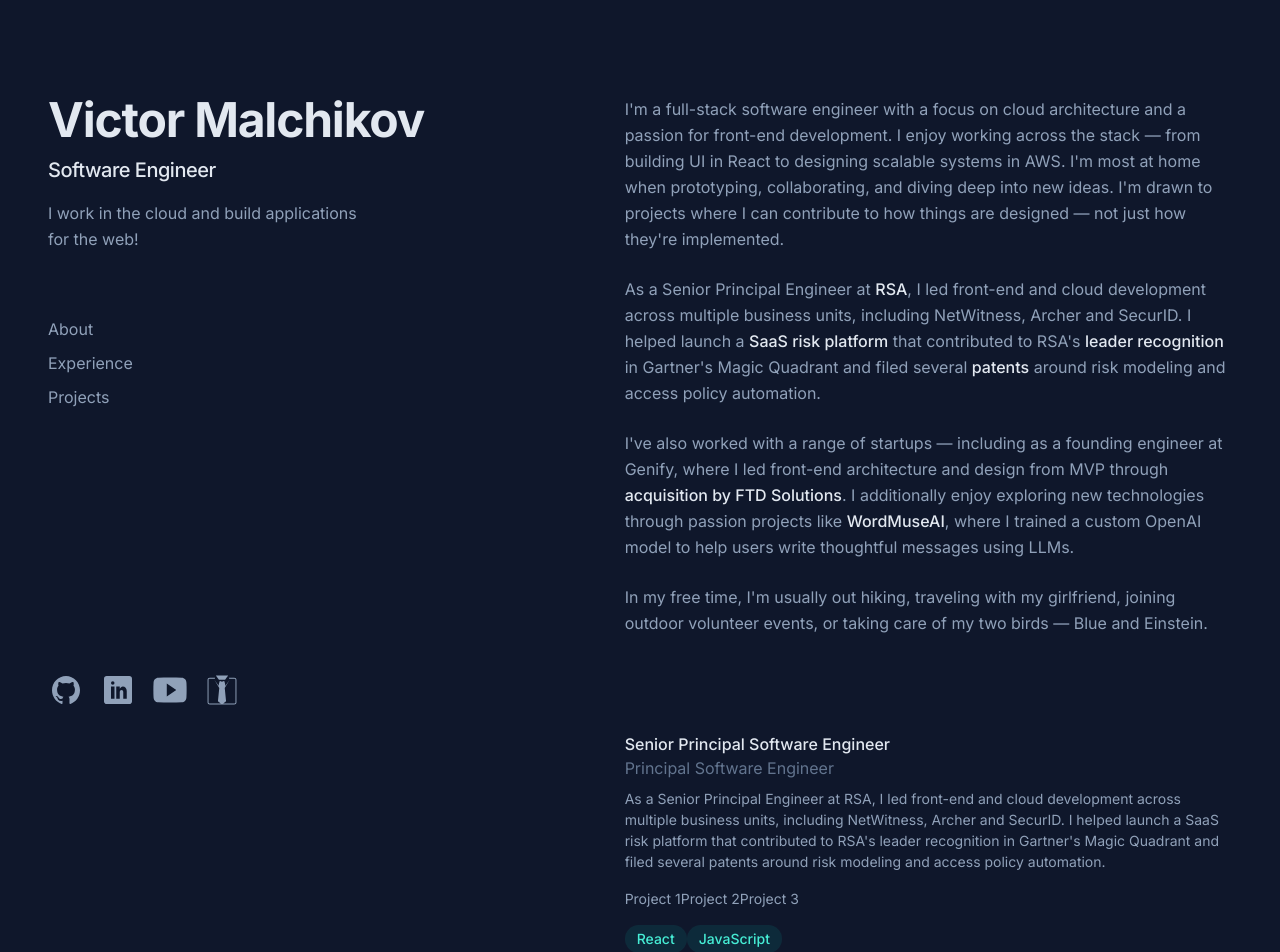
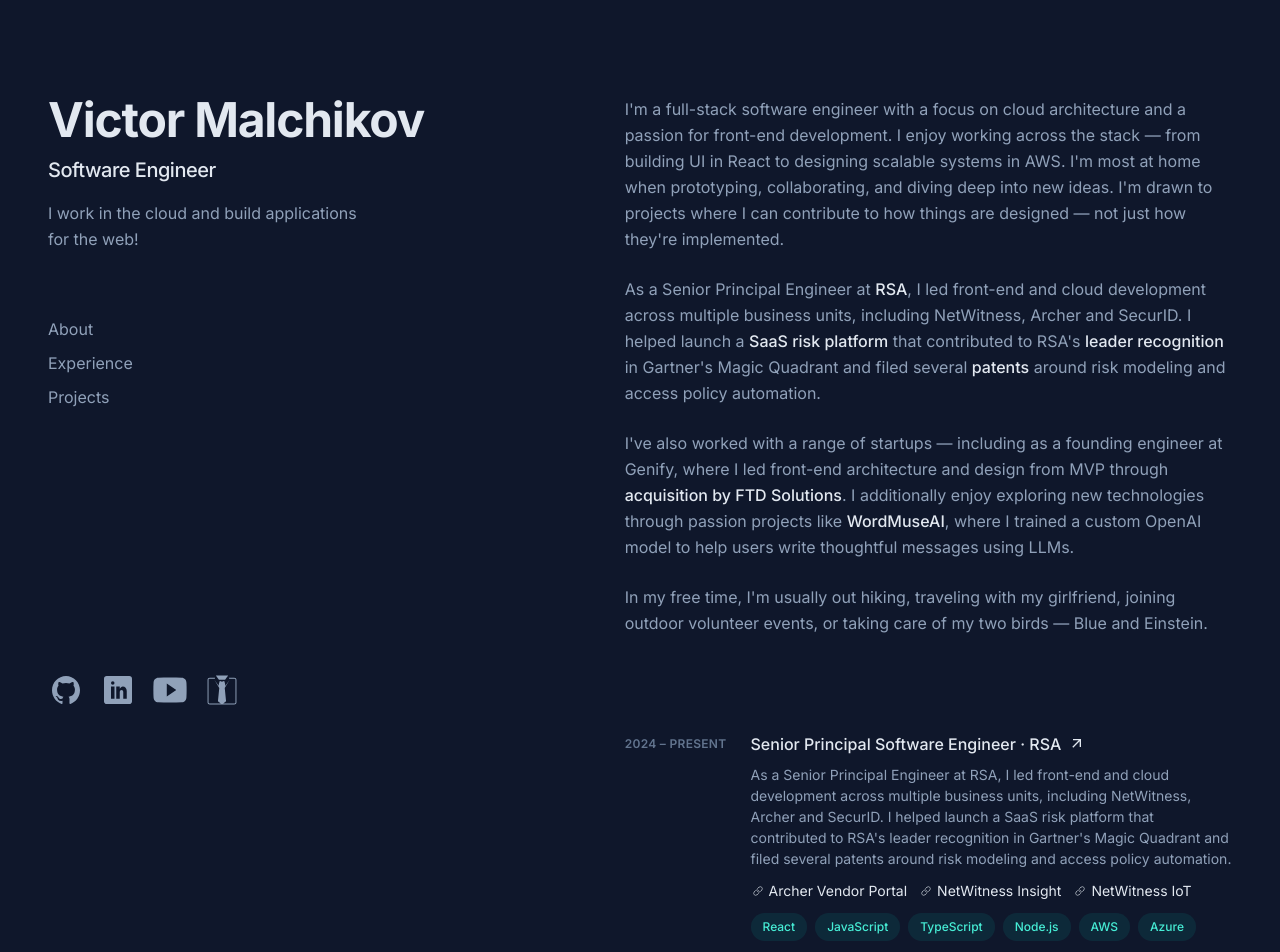
Before and after one commit to vmalchik/portfolio, a Next.js app: page / in a window 1280 px wide. Shown: the top 952 px of the page. Built offline with nearby package versions, Linux system fonts and the light colour scheme.

Commit message:
highlight work experience card and ux improvements, semantic html fixes for lists

```diff
--- a/src/app/(home)/layout.tsx
+++ b/src/app/(home)/layout.tsx
@@ -32,9 +32,7 @@
         </div>
       </div>
 
-      <main className="lg:w-[52%] overflow-y-auto pt-24 lg:py-24">
-        {children}
-      </main>
+      <main className="lg:w-[52%] pt-24 lg:py-24">{children}</main>
     </div>
   );
 }
--- a/src/components/common/badge.tsx
+++ b/src/components/common/badge.tsx
@@ -2,7 +2,7 @@
 
 export const Badge = ({ children }: { children: ReactNode }) => {
   return (
-    <span className="inline-block text-sm font-medium leading-5 bg-teal-400/10 text-teal-300 py-1 px-3 rounded-full">
+    <span className="inline-block text-xs font-medium leading-5 bg-teal-400/10 text-teal-300 py-1 px-3 rounded-full">
       {children}
     </span>
   );
--- a/src/components/common/fancy-link.tsx
+++ b/src/components/common/fancy-link.tsx
@@ -1,18 +1,28 @@
+import { cn } from "@/lib/utils/cn";
 import Link from "next/link";
 import type { ComponentProps } from "react";
 
-type FancyLinkProps = ComponentProps<typeof Link>;
+type FancyLinkProps = ComponentProps<typeof Link> & {
+  highlightOnGroupHover?: boolean;
+};
 
 export const FancyLink = ({
   children,
   className = "",
+  highlightOnGroupHover = false,
   ...props
 }: FancyLinkProps) => {
   return (
     <Link
       target="_blank"
       rel="noopener noreferrer"
-      className={`text-slate-200 hover:text-teal-300 font-medium transition-colors duration-50 ease-in-out ${className}`}
+      className={cn(
+        "text-slate-200 font-medium transition",
+        highlightOnGroupHover
+          ? "group-hover:text-teal-300"
+          : "hover:text-teal-300",
+        className
+      )}
       {...props}
     >
       {children}
--- /dev/null
+++ b/src/components/common/icons/arrow-out.tsx
@@ -0,0 +1,20 @@
+import { SVGProps } from "react";
+
+export function ArrowOutIcon(props: SVGProps<SVGSVGElement>) {
+  return (
+    <svg
+      xmlns="http://www.w3.org/2000/svg"
+      viewBox="0 0 24 24"
+      width="1em"
+      height="1em"
+      {...props}
+    >
+      <path
+        fill="currentColor"
+        d="M6 6v2h8.59L5 17.59L6.41 19L16 9.41V18h2V6z"
+      ></path>
+    </svg>
+  );
+}
+
+export default ArrowOutIcon;
--- /dev/null
+++ b/src/components/common/icons/link.tsx
@@ -0,0 +1,23 @@
+import { SVGProps } from "react";
+
+export function LinkIcon(props: SVGProps<SVGSVGElement>) {
+  return (
+    <svg
+      xmlns="http://www.w3.org/2000/svg"
+      viewBox="0 0 24 24"
+      width="1em"
+      height="1em"
+      {...props}
+    >
+      <path
+        fill="none"
+        stroke="currentColor"
+        strokeLinecap="round"
+        strokeLinejoin="round"
+        d="M5.576 13.481a3.5 3.5 0 0 0 4.95 4.95m2.473-7.423a3.5 3.5 0 0 1 0 4.95l-2.475 2.475m-2.475-7.425l-2.475 2.475m12.857-2.957a3.5 3.5 0 1 0-4.95-4.95M11.01 13a3.5 3.5 0 0 1 0-4.95l2.474-2.475M15.958 13l2.475-2.475"
+      ></path>
+    </svg>
+  );
+}
+
+export default LinkIcon;
--- a/src/components/page/home/experience/experience-card.tsx
+++ b/src/components/page/home/experience/experience-card.tsx
@@ -5,45 +5,89 @@
   CardHeader,
   CardTitle
 } from "@/components/common/card";
-import TechnologyList from "@/components/page/home/experience/technology-list";
+import FancyLink from "@/components/common/fancy-link";
+import ArrowOutIcon from "@/components/common/icons/arrow-out";
+import WorkProjectsList from "@/components/page/home/experience/work-projects-list";
+import TechnologyList from "@/components/page/home/technology-list";
+import { isNonEmptyArray } from "@/lib/utils/array";
 
-export const ExperienceItem = () => {
+export type Project = {
+  name: string;
+  url: string;
+  ariaLabel: string;
+};
+
+type ExperienceItemProps = {
+  experience: {
+    duration: {
+      startDate: string;
+      endDate?: string;
+    };
+    title: string;
+    company: string;
+    previousTitle?: string;
+    projects?: Project[];
+    description?: string;
+    technologies?: string[];
+  };
+};
+
+export const ExperienceItem = ({ experience }: ExperienceItemProps) => {
+  const {
+    duration: { startDate, endDate },
+    title,
+    company,
+    previousTitle,
+    description,
+    projects,
+    technologies
+  } = experience;
+
+  const endDateNormalized = endDate ? endDate : "Present";
+  const duration = `${startDate} - ${endDateNormalized}`;
+  const durationAriaLabel = `Work start date ${duration} to ${endDateNormalized}`;
+
   return (
+    // use group hover to ensure hover is triggered for absolute positioned element
+    <div className="relative group sm:flex sm:gap-12 lg:gap-6 ">
+      {/* highlight card on-hover with a light custom inset box shadow (a 1px inner top border in light gray-blue) */}
+      <span
+        aria-hidden="true"
+        className="absolute -inset-x-4 -top-3 -bottom-3.5 sm:-inset-y-4 pointer-events-none rounded-md group-hover:bg-slate-400/5 group-hover:shadow-[inset_0_1px_0_0_rgba(148,163,184,0.1)] transition"
+      ></span>
+      <span
+        aria-label={durationAriaLabel}
+        className="inline-block min-w-fit text-xs font-semibold uppercase tracking-wide text-slate-500 sm:mt-1"
+      >
+        {startDate} &ndash; {endDateNormalized}
+      </span>
       <Card>
         <CardHeader>
-        <CardTitle>Senior Principal Software Engineer</CardTitle>
-        <CardDescription>Principal Software Engineer</CardDescription>
+          <CardTitle>
+            <FancyLink highlightOnGroupHover href="https://www.rsa.com/en-us">
+              <h3 className="flex items-center gap-2">
+                {title} &middot; {company}{" "}
+                {/* Move the arrow on hover to signal outbound link (quick start, smooth finish) */}
+                <ArrowOutIcon className="mb-0.5 transition-transform duration-200 ease-out group-hover:translate-x-1 group-hover:-translate-y-1" />
+              </h3>
+            </FancyLink>
+          </CardTitle>
+          {/* Instruct screen readers to ignore processing previous job titles */}
+          <CardDescription aria-hidden="true">{previousTitle}</CardDescription>
         </CardHeader>
         <CardContent>
-        <div className="space-y-4">
-          {/* description - can be text, image, text + image */}
-          {/* should be provided as separate props */}
-          {/* <span>2024 - Present</span> */}
-          {/* <span>Some Image</span> */}
-          {/* title */}
-          {/* <span>Senior Principal Software Engineer</span> */}
-          {/* optional sub-title */}
-          {/* <span>Principal Software Engineer</span> */}
-          <p>
-            As a Senior Principal Engineer at RSA, I led front-end and cloud
-            development across multiple business units, including NetWitness,
-            Archer and SecurID. I helped launch a SaaS risk platform that
-            contributed to RSA's leader recognition in Gartner's Magic Quadrant
-            and filed several patents around risk modeling and access policy
-            automation.
-          </p>
-          <div>
-            {/* each element here should be it's own component */}
-            <span>Project 1</span>
-            <span>Project 2</span>
-            <span>Project 3</span>
-          </div>
-          <div>
-            <TechnologyList list={["React", "JavaScript"]} />
-          </div>
+          <div className="space-y-3">
+            {description && <p>{description}</p>}
+            {isNonEmptyArray(projects) && (
+              <WorkProjectsList projects={projects} />
+            )}
+            {isNonEmptyArray(technologies) && (
+              <TechnologyList list={technologies} />
+            )}
           </div>
         </CardContent>
       </Card>
+    </div>
   );
 };
 
--- a/src/components/page/home/experience/experience-section.tsx
+++ b/src/components/page/home/experience/experience-section.tsx
@@ -2,12 +2,75 @@
 import SectionHeader from "@/components/page/home/section-header";
 import { SectionProps } from "@/components/page/home/section-types";
 
+const experience = {
+  duration: {
+    startDate: "2024"
+  },
+  title: "Senior Principal Software Engineer",
+  subtitle: "Principal Software Engineer",
+  company: "RSA",
+  companyUrl: "https://www.rsa.com/en-us",
+  description:
+    "As a Senior Principal Engineer at RSA, I led front-end and cloud development across multiple business units, including NetWitness, Archer and SecurID. I helped launch a SaaS risk platform that contributed to RSA's leader recognition in Gartner's Magic Quadrant and filed several patents around risk modeling and access policy automation.",
+  projects: [
+    {
+      name: "Archer Vendor Portal",
+      url: "https://www.rsa.com/en-us",
+      ariaLabel: "p1"
+    },
+    {
+      name: "NetWitness Insight",
+      url: "https://www.rsa.com/en-us",
+      ariaLabel: "p1"
+    },
+    {
+      name: "NetWitness IoT",
+      url: "https://www.rsa.com/en-us",
+      ariaLabel: "p1"
+    }
+  ],
+  technologies: ["React", "JavaScript", "TypeScript", "Node.js", "AWS", "Azure"]
+};
+
+const experience2 = {
+  duration: {
+    startDate: "2024"
+  },
+  title: "Senior Principal Software Engineer",
+  subtitle: "Principal Software Engineer",
+  company: "RSA",
+  companyUrl: "https://www.rsa.com/en-us",
+  description:
+    "As a Senior Principal Engineer at RSA, I led front-end and cloud development across multiple business units, including NetWitness, Archer and SecurID. I helped launch a SaaS risk platform that contributed to RSA's leader recognition in Gartner's Magic Quadrant and filed several patents around risk modeling and access policy automation.",
+  projects: [
+    {
+      name: "Archer Vendor Portal",
+      url: "https://www.rsa.com/en-us",
+      ariaLabel: "p1"
+    },
+    {
+      name: "NetWitness Insight",
+      url: "https://www.rsa.com/en-us",
+      ariaLabel: "p1"
+    },
+    {
+      name: "NetWitness IoT",
+      url: "https://www.rsa.com/en-us",
+      ariaLabel: "p1"
+    }
+  ],
+  technologies: []
+};
+
 export const ExperienceSection = ({ id }: SectionProps) => {
   return (
-    <section id={id} className="space-y-6">
-      <SectionHeader>Experience</SectionHeader>
-      <div>
-        <ExperienceCard />
+    <section id={id}>
+      <div className="space-y-6">
+        <SectionHeader>Experience</SectionHeader>
+        <div className="space-y-10">
+          <ExperienceCard experience={experience} />
+          <ExperienceCard experience={experience2} />
+        </div>
       </div>
     </section>
   );
--- /dev/null
+++ b/src/components/page/home/experience/work-projects-list.tsx
@@ -0,0 +1,27 @@
+import FancyLink from "@/components/common/fancy-link";
+import LinkIcon from "@/components/common/icons/link";
+import { Project } from "@/components/page/home/experience/experience-card";
+
+type WorkProjectsListProps = {
+  projects: Project[];
+};
+
+export const WorkProjectsList = ({ projects }: WorkProjectsListProps) => {
+  return (
+    <ul className="flex flex-wrap gap-x-3 gap-y-2">
+      {projects.map((project) => (
+        <li key={project.name}>
+          <FancyLink
+            href={project.url}
+            aria-label={project.ariaLabel}
+            className="flex flex-nowrap gap-1 items-center text-sm font-normal"
+          >
+            <LinkIcon /> {project.name}
+          </FancyLink>
+        </li>
+      ))}
+    </ul>
+  );
+};
+
+export default WorkProjectsList;
--- a/src/components/page/home/experience/technology-list.tsx
+++ b/src/components/page/home/technology-list.tsx
@@ -2,11 +2,13 @@
 
 export const TechnologyList = ({ list }: { list: string[] }) => {
   return (
-    <div>
+    <ul className="flex flex-wrap gap-2">
       {list.map((item, index) => (
-        <Badge key={`${item}-${index}`}>{item}</Badge>
+        <li key={`${item}-${index}`}>
+          <Badge>{item}</Badge>
+        </li>
       ))}
-    </div>
+    </ul>
   );
 };
 
--- /dev/null
+++ b/src/lib/utils/array.ts
@@ -0,0 +1,3 @@
+export function isNonEmptyArray<T>(arr: T[] | undefined | null): arr is T[] {
+  return Array.isArray(arr) && arr.length > 0;
+}
```
Lines whose indentation alone changed are shown as unchanged.
